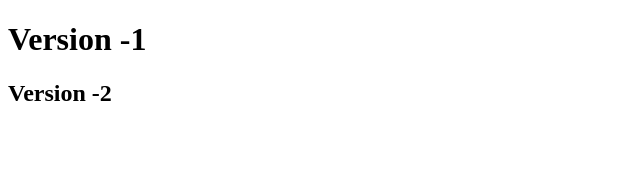
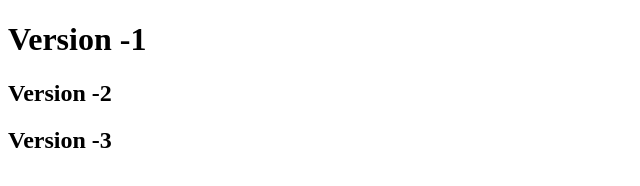
Before and after one commit to Satyadurgag/vscodeterminal, a plain HTML site: page index.html in a window 1280 px wide. Shown: the whole page, without its empty margins (0-640 px from the left). Drawn offline with Linux system fonts and the light colour scheme.

Commit message:
version -3

```diff
--- a/index.html
+++ b/index.html
@@ -8,5 +8,6 @@
 <body>
     <h1>Version -1</h1>
     <h2>Version -2</h2>
+    <h2>Version -3</h2>
 </body>
 </html>
```
